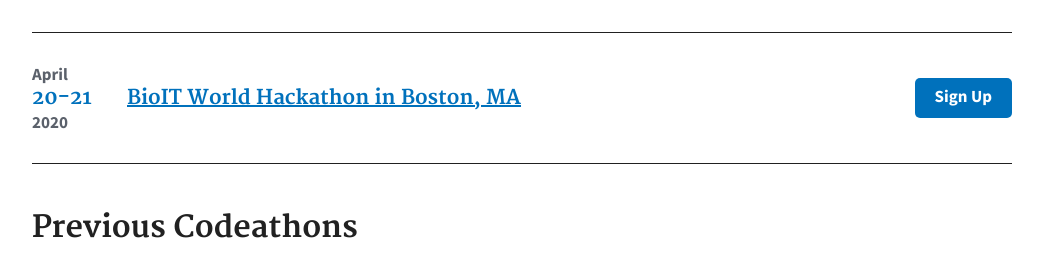
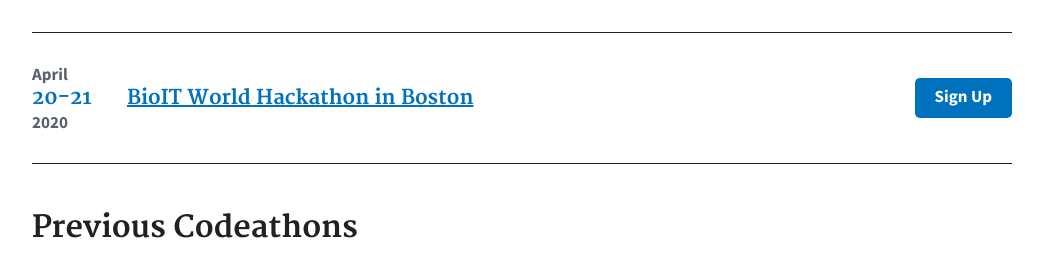
Before and after one commit to NCBI-Codeathons/ncbi-codeathons.github.io, a Jekyll site: the page built from index.md, in a window 1280 px wide and 900 px high, scrolled down 554 px. Shown: the part 175-453 px from the top of the window, without its empty margins (118-1161 px from the left). Built offline with Jekyll 4.4.1, drawn with Linux system fonts in a browser that asks for light colours.

```diff
--- a/_data/upcoming-hackathon.yml
+++ b/_data/upcoming-hackathon.yml
@@ -7,8 +7,9 @@
 - month: "April"
   day: "20-21"
   year: "2020"
-  title: "BioIT World Hackathon in Boston, MA"
-  link: "https://www.bio-itworldexpo.com/fair-data-hackathon/"
+  title: "BioIT World Hackathon in Boston"
+  link: "https://www.bio-itworldexpo.com/fair-data-hackathon"
+
 
 # Example of upcoming event with the hidden property that will trigger the show more button
 # - month: "November"
```
